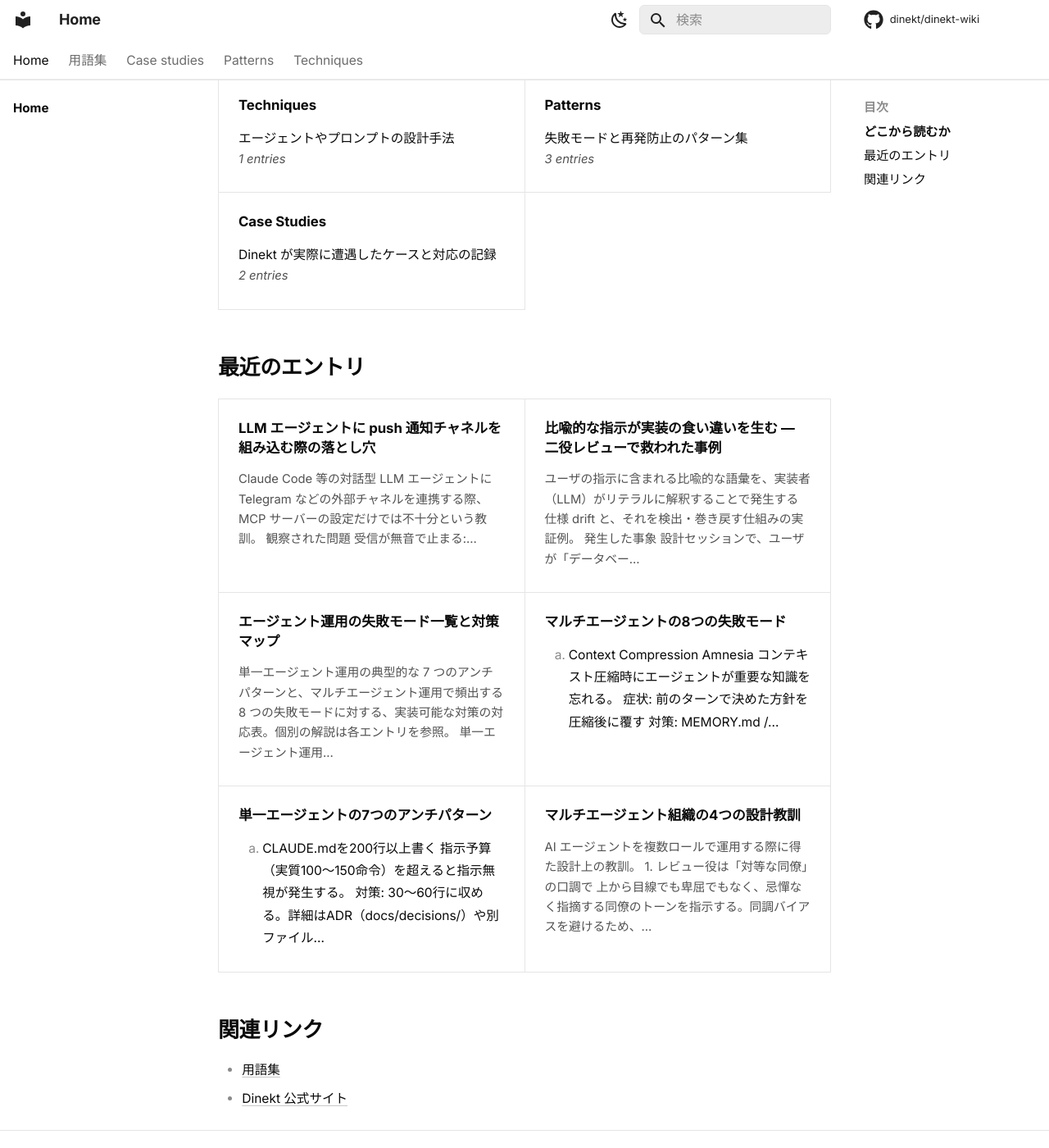
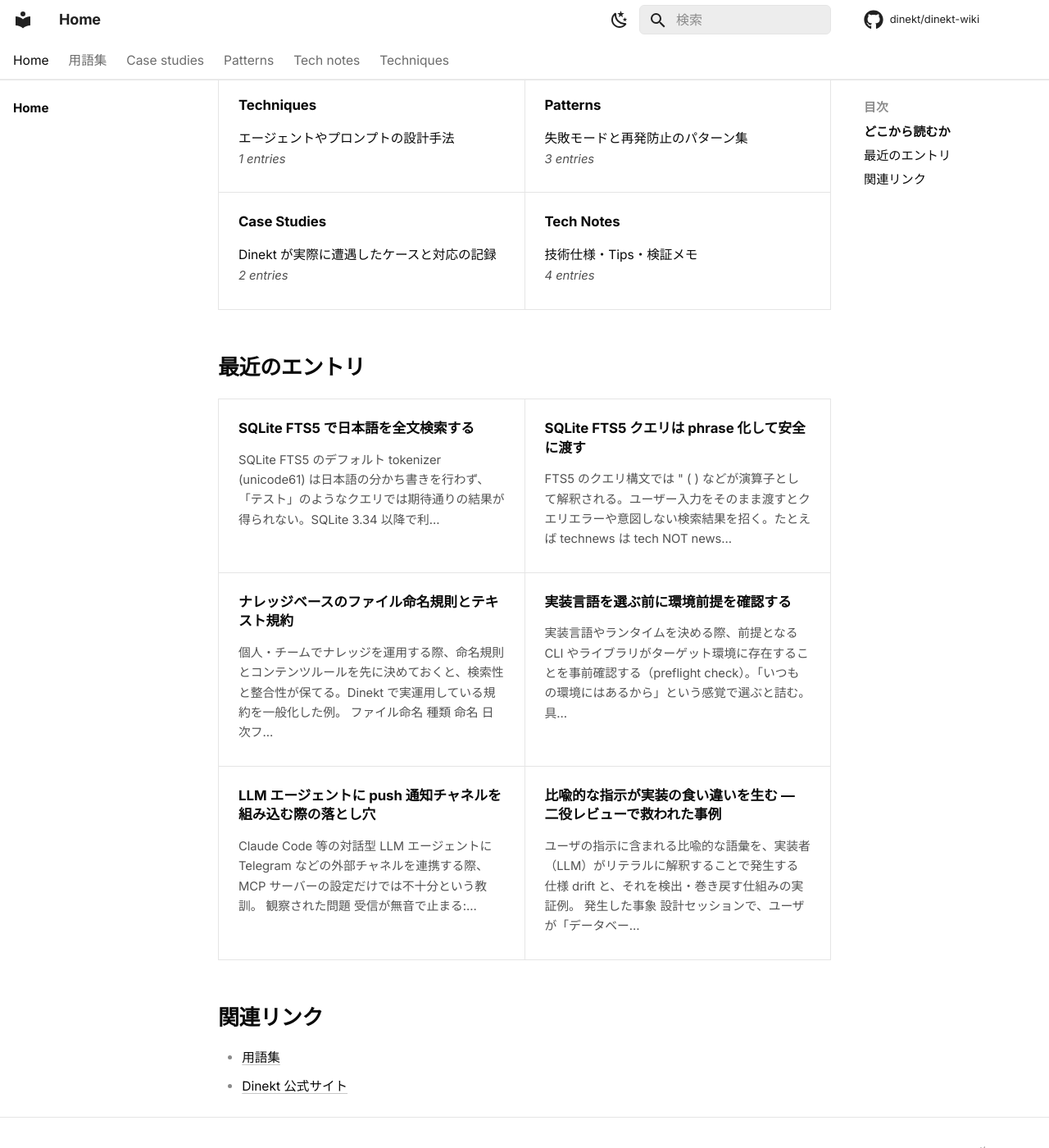
Before and after one commit to dinekt/dinekt-wiki, an MkDocs documentation site: the page built from docs/index.md, in a window 1280 px wide and 1400 px high, scrolled down 399 px. Shown: the whole window at 82% size. Built offline with MkDocs 1.6.1 and Material for MkDocs 9.7.7, drawn with Linux system fonts in a browser that asks for light colours; comment, search, counter and statistics services are not loaded; some of the changed text lies outside the part shown.

Commit message:
content: publish 4 tech-notes entries
- FTS5 日本語全文検索 (trigram tokenizer)
- FTS5 phrase quoting for safe user input
- Preflight check: verify environment before picking a runtime
- Knowledge base naming conventions

```diff
--- a/docs/index.md
+++ b/docs/index.md
@@ -40,11 +40,43 @@
 
     _2 entries_
 
+-   __[Tech Notes](tech-notes/index.md)__
+
+    ---
+
+    技術仕様・Tips・検証メモ
+
+    _4 entries_
+
 </div>
 
 ## 最近のエントリ
 
 <div class="grid cards" markdown>
+
+-   __[SQLite FTS5 で日本語を全文検索する](tech-notes/sqlite-fts5-で日本語を全文検索する.md)__
+
+    ---
+
+    SQLite FTS5 のデフォルト tokenizer (unicode61) は日本語の分かち書きを行わず、「テスト」のようなクエリでは期待通りの結果が得られない。SQLite 3.34 以降で利…
+
+-   __[SQLite FTS5 クエリは phrase 化して安全に渡す](tech-notes/sqlite-fts5-クエリは-phrase-化して安全に渡す.md)__
+
+    ---
+
+    FTS5 のクエリ構文では  " ( )  などが演算子として解釈される。ユーザー入力をそのまま渡すとクエリエラーや意図しない検索結果を招く。たとえば technews は tech NOT news…
+
+-   __[ナレッジベースのファイル命名規則とテキスト規約](tech-notes/ナレッジベースのファイル命名規則とテキスト規約.md)__
+
+    ---
+
+    個人・チームでナレッジを運用する際、命名規則とコンテンツルールを先に決めておくと、検索性と整合性が保てる。Dinekt で実運用している規約を一般化した例。 ファイル命名  種類  命名    日次フ…
+
+-   __[実装言語を選ぶ前に環境前提を確認する](tech-notes/実装言語を選ぶ前に環境前提を確認する.md)__
+
+    ---
+
+    実装言語やランタイムを決める際、前提となる CLI やライブラリがターゲット環境に存在することを事前確認する（preflight check）。「いつもの環境にはあるから」という感覚で選ぶと詰む。 具…
 
 -   __[LLM エージェントに push 通知チャネルを組み込む際の落とし穴](case-studies/llm-エージェントに-push-通知チャネルを組み込む際の落とし穴.md)__
 
@@ -58,30 +90,6 @@
 
     ユーザの指示に含まれる比喩的な語彙を、実装者（LLM）がリテラルに解釈することで発生する仕様 drift と、それを検出・巻き戻す仕組みの実証例。 発生した事象 設計セッションで、ユーザが「データベー…
 
--   __[エージェント運用の失敗モード一覧と対策マップ](patterns/エージェント運用の失敗モード一覧と対策マップ.md)__
-
-    ---
-
-    単一エージェント運用の典型的な 7 つのアンチパターンと、マルチエージェント運用で頻出する 8 つの失敗モードに対する、実装可能な対策の対応表。個別の解説は各エントリを参照。 単一エージェント運用…
-
--   __[マルチエージェントの8つの失敗モード](patterns/マルチエージェントの8つの失敗モード.md)__
-
-    ---
-
-    1. Context Compression Amnesia コンテキスト圧縮時にエージェントが重要な知識を忘れる。  症状: 前のターンで決めた方針を圧縮後に覆す  対策: MEMORY.md /…
-
--   __[単一エージェントの7つのアンチパターン](patterns/単一エージェントの7つのアンチパターン.md)__
-
-    ---
-
-    1. CLAUDE.mdを200行以上書く 指示予算（実質100〜150命令）を超えると指示無視が発生する。  対策: 30〜60行に収める。詳細はADR（docs/decisions/）や別ファイル…
-
--   __[マルチエージェント組織の4つの設計教訓](techniques/マルチエージェント組織の4つの設計教訓.md)__
-
-    ---
-
-    AI エージェントを複数ロールで運用する際に得た設計上の教訓。 1. レビュー役は「対等な同僚」の口調で 上から目線でも卑屈でもなく、忌憚なく指摘する同僚のトーンを指示する。同調バイアスを避けるため、…
-
 </div>
 
 ## 関連リンク
```
Also changed, not shown: other parts of docs/index.md (+2 -2 lines), docs/tech-notes/index.md (added, +33 -0 lines), docs/tech-notes/sqlite-fts5-で日本語を全文検索する.md (added, +37 -0 lines), docs/tech-notes/sqlite-fts5-クエリは-phrase-化して安全に渡す.md (added, +30 -0 lines), docs/tech-notes/ナレッジベースのファイル命名規則とテキスト規約.md (added, +33 -0 lines), docs/tech-notes/実装言語を選ぶ前に環境前提を確認する.md (added, +30 -0 lines).
